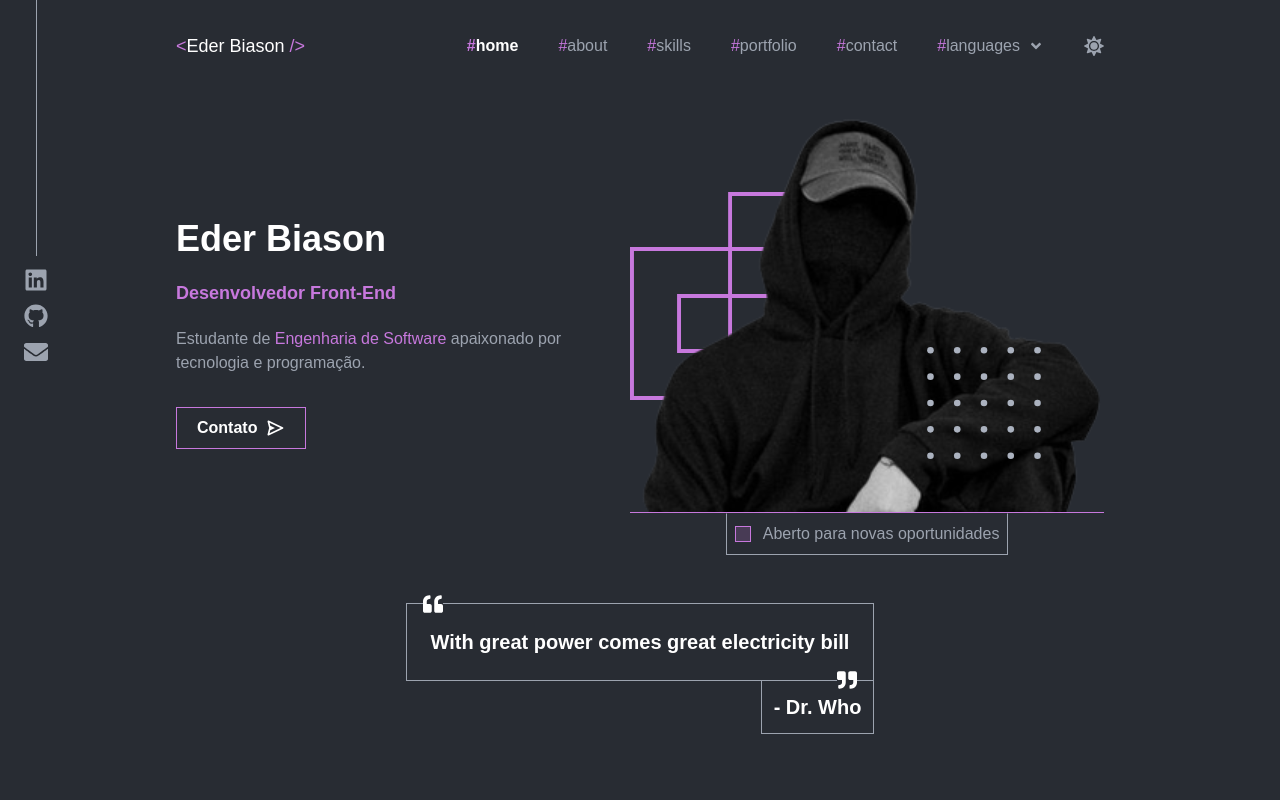
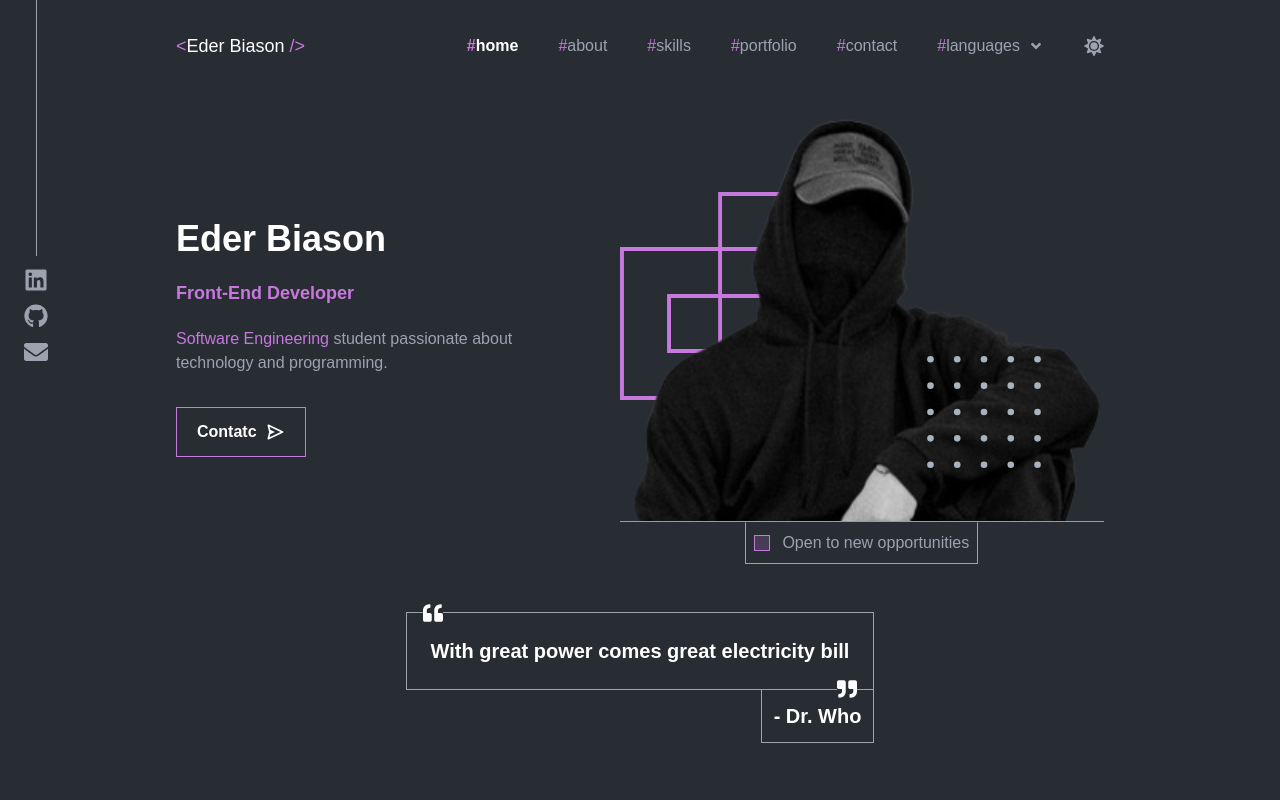
Before and after one commit to ederbiason/ederbiason.dev, a Next.js app: page / in a window 1280 px wide. Shown: the top 800 px of the page. Built offline with nearby package versions, Linux system fonts and the light colour scheme; a web font is replaced by a local one.

Commit message:
feat: apply i18n on home section and add interpolation using Trans components

```diff
--- a/src/components/Home.tsx
+++ b/src/components/Home.tsx
@@ -1,3 +1,5 @@
+"use client"
+
 import Image from "next/image"
 import HomeImage from "../../public/images/home.svg"
 import DecorationImage from "../../public/images/decoration.svg"
@@ -5,8 +7,11 @@ import DotsImage from "../../public/images/dots.svg"
 import { BiSend } from "react-icons/bi"
 import Link from "next/link"
 import { FaQuoteLeft, FaQuoteRight } from "react-icons/fa"
+import { Trans, useTranslation } from "react-i18next"
 
 export function Home() {
+    const { t } = useTranslation()
+
     return (
         <section
             className="flex flex-col gap-12"
@@ -15,22 +20,27 @@ export function Home() {
             <div className="text-white flex flex-col md:flex-row items-center gap-8 justify-between">
                 <div className="flex flex-col gap-5">
                     <h1 className="font-semibold text-4xl">
-                        Eder Biason
+                        {t("home.title")}
                     </h1>
 
                     <p className="font-semibold text-customPurple text-lg">
-                        Desenvolvedor Front-End
+                        {t("home.subtitle")}
                     </p>
 
-                    <p className="text-gray-400">
-                        Estudante de <span className="text-customPurple">Engenharia de Software</span> apaixonado por tecnologia e programação.
+                    <p className="text-gray-400 teste">
+                        <Trans
+                            i18nKey="home.social"
+                            components={{
+                                1: <span className='text-customPurple' />
+                            }}
+                        />
                     </p>
 
                     <Link
                         href="#contact"
-                        className="mt-3 flex w-fit gap-2 py-2 px-5 border border-customPurple items-center font-semibold group hover:bg-customPurple hover:bg-opacity-20"
+                        className="mt-3 flex w-fit gap-2 py-3 px-5 border border-customPurple items-center font-semibold group hover:bg-customPurple hover:bg-opacity-20"
                     >
-                        Contato
+                        {t("home.contact")}
                         <BiSend size={20} className="transition-all duration-300 group-hover:translate-x-1" />
                     </Link>
                 </div>
@@ -63,7 +73,7 @@ export function Home() {
                     <div className="border border-gray-400 border-t-transparent flex items-center p-2 gap-3 w-fit">
                         <div className="w-4 h-4 border border-customPurple bg-customPurple bg-opacity-20" />
                         <p className="text-gray-400">
-                            Aberto para novas oportunidades
+                            {t("home.imageTitle")}
                         </p>
                     </div>
                 </div>
@@ -73,7 +83,7 @@ export function Home() {
                 <div className="flex flex-col items-end text-white text-xl">
                     <div className="p-6 border border-gray-400 font-bold relative">
                         <p>
-                            With great power comes great electricity bill
+                            {t("home.quoteMessage")}
                         </p>
 
                         <FaQuoteLeft className="absolute -top-2.5 left-4 bg-customGray" />
@@ -81,7 +91,7 @@ export function Home() {
                     </div>
 
                     <div className="p-3 border border-gray-400 border-t-0 font-semibold">
-                        - Dr. Who
+                        {t("home.quoteAutor")}
                     </div>
                 </div>
             </div>
--- a/src/i18n/index.ts
+++ b/src/i18n/index.ts
@@ -17,6 +17,10 @@ i18n
     interpolation: {
       escapeValue: false,
     },
+    react: {
+      transSupportBasicHtmlNodes: true,
+      transWrapTextNodes: 'span',
+    }
   })
 
 export default i18n
--- a/src/locales/en.json
+++ b/src/locales/en.json
@@ -4,11 +4,16 @@
         "about": "about",
         "skills": "skills",
         "portfolio": "portfolio",
-        "contact": "contact",
-        "language": "language"
+        "contact": "contact"
     },
     "home": {
-
+        "title": "Eder Biason",
+        "subtitle": "Front-End Developer",
+        "social": "<1>Software Engineering</1> student passionate about technology and programming.",
+        "contact": "Contatc",
+        "imageTitle": "Open to new opportunities",
+        "quoteMessage": "With great power comes great electricity bill",
+        "quoteAutor": "- Dr. Who"
     },
     "about": {
 
--- a/src/locales/pt.json
+++ b/src/locales/pt.json
@@ -4,13 +4,12 @@
         "about": "sobre",
         "skills": "habilidades",
         "portfolio": "portfólio",
-        "contact": "contato",
-        "language": "idioma"
+        "contact": "contato"
     },
     "home": {
         "title": "Eder Biason",
         "subtitle": "Desenvolvedor Front-End",
-        "social": "Estudante de Ciência da Computação apaixonado por tecnologia e programação.",
+        "social": "Estudante de <1>Engenharia de Software</1> apaixonado por tecnologia e programação.",
         "contact": "Contato",
         "imageTitle": "Aberto para novas oportunidades",
         "quoteMessage": "With great power comes great electricity bill",
```
